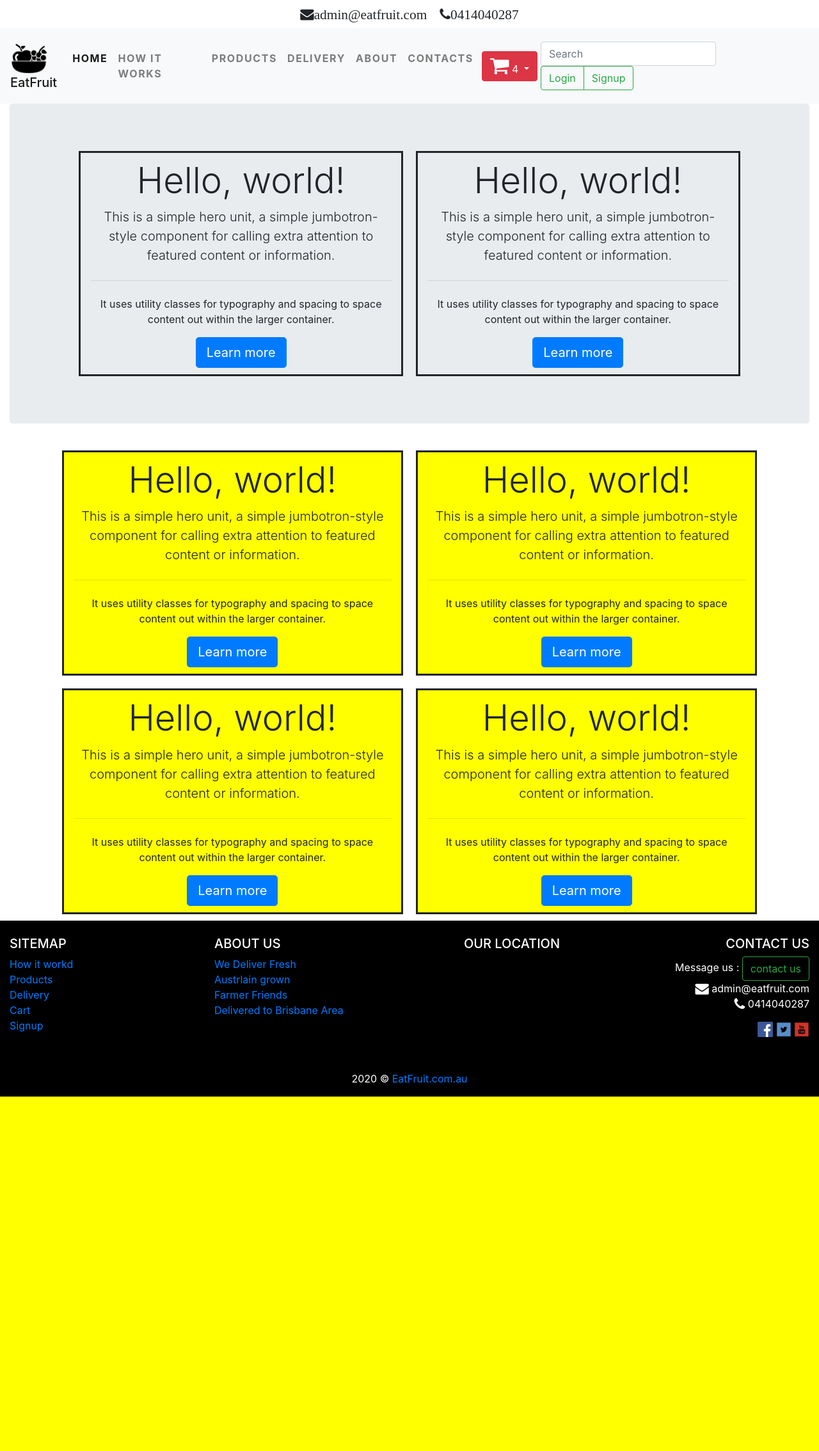
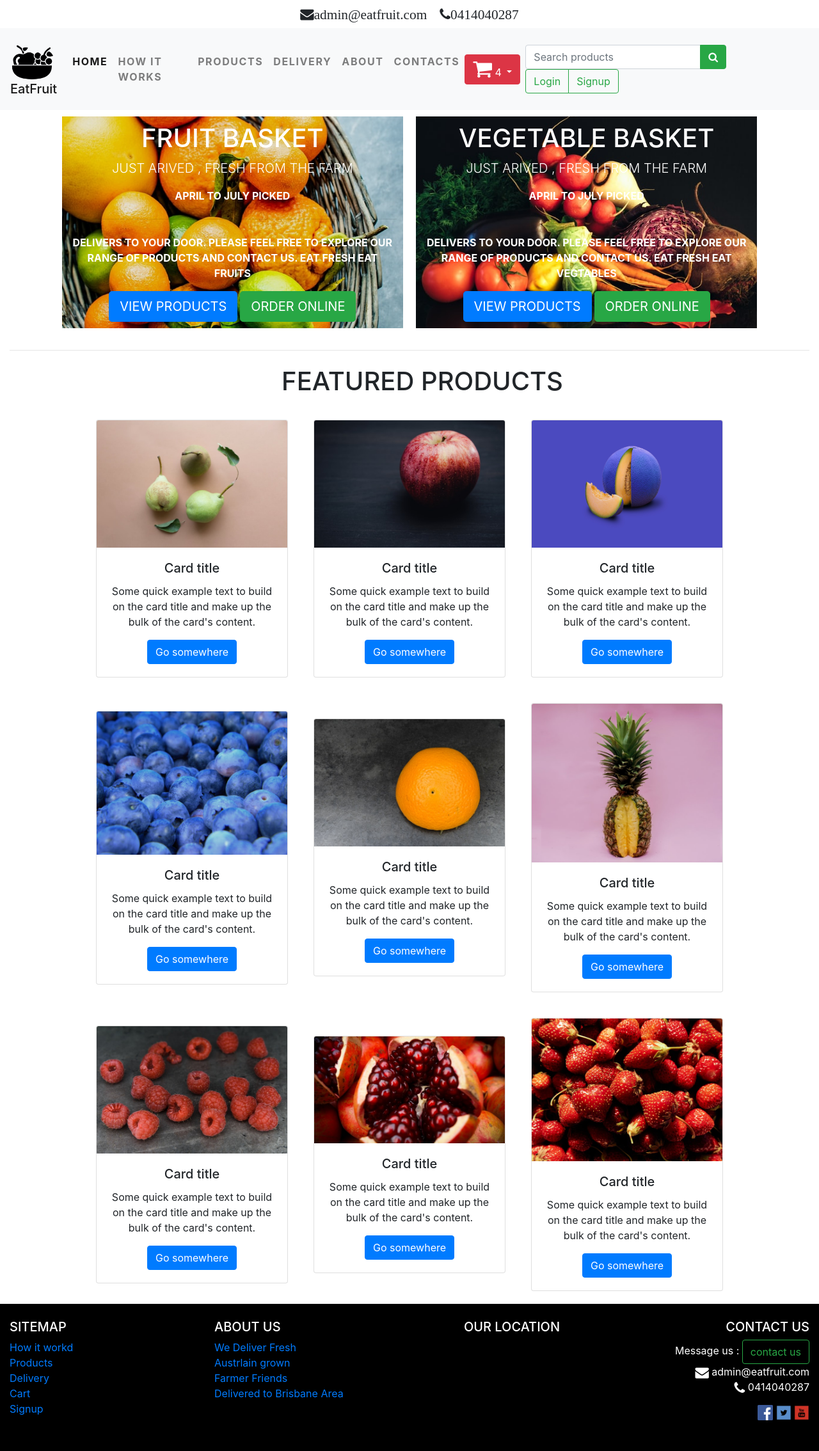
Before and after one commit to vijayakunwar/ICT_Project, a PHP site: page /index.html in a window 1280 px wide. Shown: the top 2268 px of the page at 64% size. Before the commit the page ends 1714 px from the top, so only its background shows below. Run offline with PHP 8.4, Linux system fonts and the light colour scheme; grey boxes are pictures that could not be loaded.

Commit message:
index page UI done

```diff
--- a/custom-css/css-style-index.css
+++ b/custom-css/css-style-index.css
@@ -12,9 +12,7 @@
 	padding: 10px;
 }
 
-.custom-pad-li-5{
-	padding: 5px;
-}
+
 
 
 
@@ -43,12 +41,55 @@ footer{
 .cell{
 
 
-	display: inline-block;
-	border-style: solid;
+	display: inline-block; /* if not use makes cell item of different size */
+
 	text-align: center;
 	margin: 10px 10px 10px 10px;
 	padding: 10px 10px 10px 10px;
 
 
 
+
 }
+
+.category-display-1{
+
+ 	background-position: center;
+  	background-repeat: no-repeat;
+ 	background-size: cover;
+ 	background-image: linear-gradient(rgba(0, 0, 0, 0.1), rgba(0, 0, 0, 0.1)),url(../images/main_display/fruit_basket.jpg);
+
+	color: #fff;
+	text-transform: uppercase;
+	font-weight: bold;
+
+}
+
+
+.category-display-2{
+
+ 	background-position: center;
+  	background-repeat: no-repeat;
+ 	background-size: cover;
+ 	background-image: linear-gradient(rgba(0, 0, 0, 0.0), rgba(0, 0, 0, 0.0)),url(../images/main_display/vegetable.jpg);
+
+	color: #fff;
+	text-transform: uppercase;
+	font-weight: bold;
+
+}
+
+/*============Featured Products =====================================*/
+
+.feature-text h1{
+	text-transform: uppercase;
+	text-align: center;
+
+}
+
+/* makes card image responsive with equal height */
+ .embed-responsive .card-img-top {
+    object-fit: cover;
+    width: 100%;
+    height: 40vh;
+}
--- a/index.html
+++ b/index.html
@@ -5,7 +5,7 @@
     <meta charset="utf-8">
     <meta name="viewport" content="width=device-width, initial-scale=1, shrink-to-fit=no">
 
-    <link rel="stylesheet" type="text/css" href="custom-css/css-style-index.css">
+
 
     <!-- Bootstrap CSS -->
    <!--  <link rel="stylesheet" href="bootstrap/css/bootstrap.min.css" > -->
@@ -19,7 +19,7 @@
     <!-- cdn for fontawesome icons
      <link rel="stylesheet" type="text/css" href="https://cdnjs.cloudflare.com/ajax/libs/font-awesome/4.4.0/css/font-awesome.css">
    -->
-
+    <link rel="stylesheet" type="text/css" href="custom-css/css-style-index.css">
 
 
     <title>EatFruit.com.au</title>
@@ -36,7 +36,7 @@
 
     <nav class="navbar navbar-expand-lg navbar-light bg-light">
       <a class="navbar-brand" href="#">
-        <img src="images/logo.png" width="60" height="60" class="d-inline-block align-top" alt="">
+        <img src="images/logo.png" width="70" height="70" class="d-inline-block align-top" alt="">
         <span><h5>EatFruit</h5></span>
       </a>
 
@@ -76,8 +76,8 @@
 
           <!-- schopping cart button -->
           <div   >
-            <li class="dropdown custom-pad-li-5">
-              <button type="button" class="btn btn-danger dropdown-toggle" data-toggle="dropdown" aria-haspopup="true" aria-expanded="false">
+            <li class="dropdown ">
+              <button type="button" class="btn btn-danger dropdown-toggle mr-sm-2" data-toggle="dropdown" aria-haspopup="true" aria-expanded="false">
                 <span class="caret"> <i class="fa fa-shopping-cart fa-2x"></i></span>
                    4 <span class="caret"></span>
 
@@ -124,7 +124,19 @@
 
 
       <form class="form-inline my-2 my-lg-0">
-        <input class="form-control mr-sm-2" type="search" placeholder="Search" aria-label="Search">
+
+        <!-- Another variation with a button -->
+        <div class="input-group">
+            <input type="text" class="form-control " placeholder="Search products">
+            <div class="input-group-append">
+                <button class="btn btn-success mr-sm-2" type="button">
+                    <i class="fa fa-search"></i>
+                </button>
+            </div>
+        </div>
+
+       <!--     <input class="form-control mr-sm-2" type="search" placeholder="Search" aria-label="Search">
+        -->
         <div class="btn-group">
         <button class="btn btn-outline-success my-2 my-sm-0 custom-pad-btn" type="submit">Login</button>
         <button class="btn btn-outline-success my-2 my-sm-0" type="submit">Signup</button>
@@ -134,37 +146,6 @@
 
     </nav>
 
-    <div class="container-fluid">
-      <!-- jumbotron-->
-      <div class="jumbotron ">
-
-
-        <!-- make child div content to the centerered vertically allignemnt-->
-        <!-- row align-items-center justify-content-center--->
-          <div class="row-fluid row align-items-center justify-content-center">
-            <div class=" cell col-lg-5 col-sm-12">
-              <h1 class="display-4">Hello, world!</h1>
-              <p class="lead">This is a simple hero unit, a simple jumbotron-style component for calling extra attention to featured content or information.</p>
-              <hr class="my-4">
-              <p>It uses utility classes for typography and spacing to space content out within the larger container.</p>
-              <a class="btn btn-primary btn-lg" href="#" role="button">Learn more</a>
-            </div>
-
-            <div class=" cell col-lg-5 col-sm-12">
-              <h1 class="display-4">Hello, world!</h1>
-              <p class="lead">This is a simple hero unit, a simple jumbotron-style component for calling extra attention to featured content or information.</p>
-              <hr class="my-4">
-              <p>It uses utility classes for typography and spacing to space content out within the larger container.</p>
-              <a class="btn btn-primary btn-lg" href="#" role="button">Learn more</a>
-            </div>
-          </div>
-
-
-
-      </div>
-
-    </div>
-
 
 
     <div class="container-fluid  ">
@@ -173,49 +154,152 @@
         <!-- make child div content to the centered vertically alligned-->
         <!-- row align-items-center justify-content-center--->
           <div class="row-fluid  row align-items-center justify-content-center">
-            <div class=" cell col-sm-12 col-md-5 col-lg-5 " style="background-color:yellow;">
-              <h1 class="display-4">Hello, world!</h1>
-              <p class="lead">This is a simple hero unit, a simple jumbotron-style component for calling extra attention to featured content or information.</p>
+            <div class=" cell  col-sm-12 col-md-5 col-lg-5 category-display-1" >
+              <h1 class="display-5">Fruit Basket</h1>
+              <p class="lead">Just arived , Fresh from the farm</p>
+              <p>April to July picked</p>
               <hr class="my-4">
-              <p>It uses utility classes for typography and spacing to space content out within the larger container.</p>
-              <a class="btn btn-primary btn-lg" href="#" role="button">Learn more</a>
+              <p>Delivers to your door. Please feel free to explore our range of products and contact us. Eat Fresh Eat Fruits</p>
+              <a class="btn btn-primary btn-lg" href="#" role="button">View Products</a>
+              <a class="btn btn-success btn-lg" href="#" role="button">Order Online</a>
+
+            </div>
+             <div class=" cell col-sm-12 col-md-5 col-lg-5 category-display-2" >
+              <h1 class="display-5">Vegetable Basket</h1>
+              <p class="lead">Just arived , Fresh from the farm</p>
+              <p>April to July picked</p>
+              <hr class="my-4">
+              <p>Delivers to your door. Please feel free to explore our range of products and contact us. Eat Fresh Eat Vegtables</p>
+              <a class="btn btn-primary btn-lg" href="#" role="button">View Products</a>
+              <a class="btn btn-success btn-lg" href="#" role="button">Order Online</a>
 
             </div>
 
-            <div class=" cell col-sm-12 col-md-5 col-lg-5 " style="background-color:yellow;">
-              <h1 class="display-4">Hello, world!</h1>
-                  <p class="lead">This is a simple hero unit, a simple jumbotron-style component for calling extra attention to featured content or information.</p>
-                  <hr class="my-4">
-                  <p>It uses utility classes for typography and spacing to space content out within the larger container.</p>
-                  <a class="btn btn-primary btn-lg" href="#" role="button">Learn more</a>
+          </div>
+          <hr class="my-4">
+    </div>
 
-            </div>
 
-            <div class=" cell col-sm-12 col-md-5 col-lg-5" style="background-color:yellow;">
-              <h1 class="display-4">Hello, world!</h1>
-              <p class="lead">This is a simple hero unit, a simple jumbotron-style component for calling extra attention to featured content or information.</p>
-              <hr class="my-4">
-              <p>It uses utility classes for typography and spacing to space content out within the larger container.</p>
-              <a class="btn btn-primary btn-lg" href="#" role="button">Learn more</a>
+    <dir class="conainter feature-text">
+      <h1>Featured Products</h1>
 
-            </div>
+    </dir>
 
-            <div class=" cell col-sm-12 col-md-5 col-lg-5 " style="background-color:yellow;">
-              <h1 class="display-4">Hello, world!</h1>
-                  <p class="lead">This is a simple hero unit, a simple jumbotron-style component for calling extra attention to featured content or information.</p>
-                  <hr class="my-4">
-                  <p>It uses utility classes for typography and spacing to space content out within the larger container.</p>
-                  <a class="btn btn-primary btn-lg" href="#" role="button">Learn more</a>
+    <div class="container-fluid">
+      <div class="row-fluid row align-items-center justify-content-center">
 
+        <div class="cell col-sm-6 col-md-4 col-lg-3">
+          <div class="card  embed-responsive-16by9">
+            <img class="card-img-top embed-responsive-item" src="images/fruits/pear.jpg" alt="Card image cap">
+            <div class="card-body">
+              <h5 class="card-title">Card title</h5>
+              <p class="card-text">Some quick example text to build on the card title and make up the bulk of the card's content.</p>
+              <a href="#" class="btn btn-primary">Go somewhere</a>
             </div>
           </div>
+        </div>
 
-    </div>
+        <div class="cell col-sm-6 col-md-4 col-lg-3">
+          <div class="card embed-responsive-16by9">
+            <img class="card-img-top embed-responsive-item" src="images/fruits/apple.jpg" alt="Card image cap">
+            <div class="card-body">
+              <h5 class="card-title">Card title</h5>
+              <p class="card-text">Some quick example text to build on the card title and make up the bulk of the card's content.</p>
+
+              <a href="#" class="btn btn-primary">Go somewhere</a>
+            </div>
+          </div>
+        </div>
+        <div class="cell col-sm-6 col-md-4 col-lg-3">
+          <!-- <div class="card embed-responsive embed-responsive-16by9"> -->
+          <div class="card  embed-responsive-16by9">
+            <img class="card-img-top embed-responsive-item" src="images/fruits/cantaloupe.jpg" alt="Card image cap">
+            <div class="card-body">
+              <h5 class="card-title">Card title</h5>
+              <p class="card-text">Some quick example text to build on the card title and make up the bulk of the card's content.</p>
+              <a href="#" class="btn btn-primary">Go somewhere</a>
+            </div>
+          </div>
+        </div>
+
+
+        <div class="cell col-sm-6 col-md-4 col-lg-3">
+          <div class="card embed-responsive-16by9">
+            <img class="card-img-top embed-responsive-item" src="images/fruits/blueberry.jpg" alt="Card image cap">
+            <div class="card-body">
+              <h5 class="card-title">Card title</h5>
+              <p class="card-text">Some quick example text to build on the card title and make up the bulk of the card's content.</p>
+
+              <a href="#" class="btn btn-primary">Go somewhere</a>
+            </div>
+          </div>
+        </div>
+
+        <div class="cell col-sm-6 col-md-4 col-lg-3">
+          <div class="card embed-responsive-16by9">
+            <img class="card-img-top embed-responsive-item" src="images/fruits/orange.jpg" alt="Card image cap">
+            <div class="card-body">
+              <h5 class="card-title">Card title</h5>
+              <p class="card-text">Some quick example text to build on the card title and make up the bulk of the card's content.</p>
+
+              <a href="#" class="btn btn-primary">Go somewhere</a>
+            </div>
+          </div>
+        </div>
+
+        <div class="cell col-sm-6 col-md-4 col-lg-3">
+          <div class="card embed-responsive-16by9">
+            <img class="card-img-top embed-responsive-item" src="images/fruits/pineapple.jpg" alt="Card image cap">
+            <div class="card-body">
+              <h5 class="card-title">Card title</h5>
+              <p class="card-text">Some quick example text to build on the card title and make up the bulk of the card's content.</p>
+
+              <a href="#" class="btn btn-primary">Go somewhere</a>
+            </div>
+          </div>
+        </div>
+
+        <div class="cell col-sm-6 col-md-4 col-lg-3">
+          <div class="card embed-responsive-16by9">
+            <img class="card-img-top embed-responsive-item" src="images/fruits/redberry.jpg" alt="Card image cap">
+            <div class="card-body">
+              <h5 class="card-title">Card title</h5>
+              <p class="card-text">Some quick example text to build on the card title and make up the bulk of the card's content.</p>
+
+              <a href="#" class="btn btn-primary">Go somewhere</a>
+            </div>
+          </div>
+        </div>
+
+        <div class="cell col-sm-6 col-md-4 col-lg-3">
+          <div class="card embed-responsive-16by9">
+            <img class="card-img-top embed-responsive-item" src="images/fruits/pomegrant.jpg" alt="Card image cap">
+            <div class="card-body">
+              <h5 class="card-title">Card title</h5>
+              <p class="card-text">Some quick example text to build on the card title and make up the bulk of the card's content.</p>
+
+              <a href="#" class="btn btn-primary">Go somewhere</a>
+            </div>
+          </div>
+        </div>
+
+        <div class="cell col-sm-6 col-md-4 col-lg-3">
+          <div class="card embed-responsive-16by9">
+            <img class="card-img-top embed-responsive-item" src="images/fruits/strawberry.jpg" alt="Card image cap">
+            <div class="card-body">
+              <h5 class="card-title">Card title</h5>
+              <p class="card-text">Some quick example text to build on the card title and make up the bulk of the card's content.</p>
+
+              <a href="#" class="btn btn-primary">Go somewhere</a>
+            </div>
+          </div>
+        </div>
 
 
 
 
-
+      </div>
+    </div>
 
 
        <!-- Footer -->
```
Also changed, not shown: images/fruits/apple.jpg (added), images/fruits/blueberry.jpg (added), images/fruits/cantaloupe.jpg (added), images/fruits/orange.jpg (added), images/fruits/pear.jpg (added), images/fruits/pineapple.jpg (added), images/fruits/pomegrant.jpg (added), images/fruits/redberry.jpg (added), images/fruits/strawberry.jpg (added), images/main_display/fruit_basket.jpg (added), images/main_display/vegetable.jpg (added).
